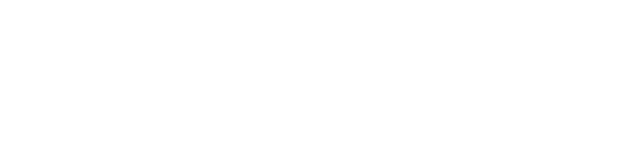
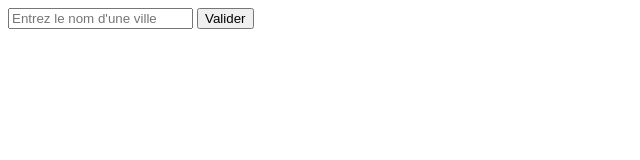
Before and after one commit to fifi-dev/tp_api, a plain HTML site: page index.html in a window 1280 px wide. Shown: the whole page, without its empty margins (0-640 px from the left). Drawn offline with Linux system fonts and the light colour scheme.

Commit message:
input et link api

```diff
--- a/index.html
+++ b/index.html
@@ -13,6 +13,10 @@
 </head>
 <body>
 
+  <form action="">
+    <input type="text" name="ville" id="city" placeholder="Entrez le nom d'une ville">
+    <input type="button" value="Valider">
+  </form>
     <!-- link to js -->
     <script src="assets/js/script.js"></script>
 </body>
```
